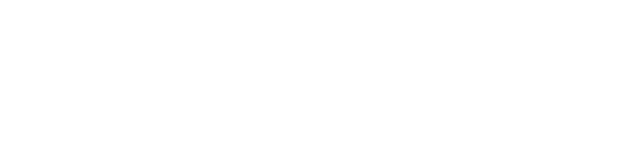
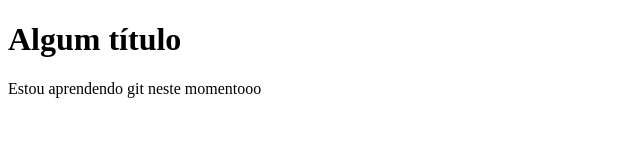
Before and after one commit to adrianoVianaDev/Git-Training, a plain HTML site: page index.html in a window 1280 px wide. Shown: the whole page, without its empty margins (0-640 px from the left). Drawn offline with Linux system fonts and the light colour scheme.

Commit message:
Criei o título e parágrafo

```diff
--- a/index.html
+++ b/index.html
@@ -7,6 +7,7 @@
     <title>Tutorial de Git</title>
 </head>
 <body>
-
+    <h1>Algum título</h1>
+    <p>Estou aprendendo git neste momentooo</p>
 </body>
 </html>
```
